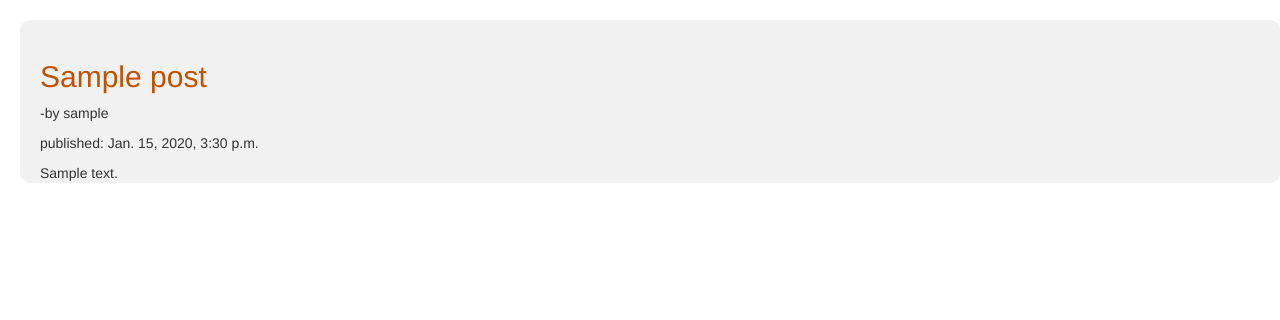
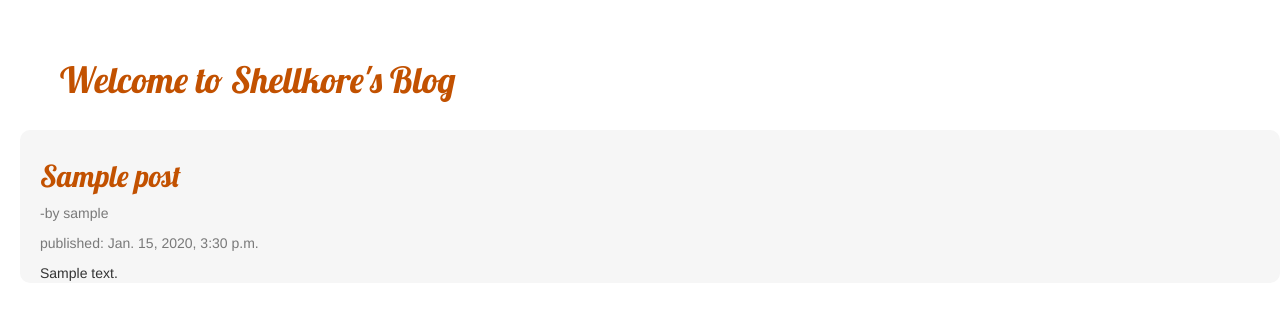
Before and after one commit to shellkore/my-blog, a Django app: template blog/templates/blog/post_list.html in a window 1280 px wide. Shown: the top 320 px of the page. Run offline with Django 3.2, Linux system fonts and the light colour scheme; the template is opened without the code that fills it: values that come from a table or form of the project are taken from there, others are empty; tables that the repository leaves empty hold one stand-in row (values such as "Sample post"); some libraries are stand-ins or nearby versions.

Commit message:
updated css

```diff
--- a/blog/static/css/blog.css
+++ b/blog/static/css/blog.css
@@ -1,5 +1,6 @@
 h1 a, h2 a {
     color: #C25100;
+    font-family: 'Lobster', cursive;
 }
 
 body {
@@ -9,9 +10,19 @@ body {
 }
 
 .content {
-	background-color: #f1f1f1;
-	padding-top: 20px;
+	background-color: #f6f6f6;
+	padding-top: 10px;
 	padding-left: 20px;
 	border-radius: 10px;
 
 }
+
+.details{
+	color: #797979;
+}
+
+#heading{
+	color: #C25100;
+    font-family: 'Lobster';
+    padding: 20px 20px 20px 40px;
+}
--- a/blog/templates/blog/post_list.html
+++ b/blog/templates/blog/post_list.html
@@ -4,15 +4,20 @@
         <title>Shellkore's blog</title>
         <link rel="stylesheet" href="//maxcdn.bootstrapcdn.com/bootstrap/3.2.0/css/bootstrap.min.css">
         <link rel="stylesheet" href="//maxcdn.bootstrapcdn.com/bootstrap/3.2.0/css/bootstrap-theme.min.css">
+        <link href="//fonts.googleapis.com/css?family=Lobster&subset=latin,latin-ext" rel="stylesheet" type="text/css">
         <link rel="stylesheet" href="{% static 'css/blog.css' %}">
+
     </head>
     <body>
+    	<div id="heading">
+    		<h1>Welcome to Shellkore's Blog</h1>
+    	</div>
 
         {% for post in posts %}
             <div class="content">
                 <h2><a href="">{{ post.title }}</a></h2>
-                <p>-by {{post.author}}</p>
-                <p>published: {{ post.published_date }}</p>
+                <p class="details">-by {{post.author}}</p>
+                <p class="details">published: {{ post.published_date }}</p>
                 <p>{{ post.text|linebreaksbr }}</p>
             </div>
         {% endfor %}
```
